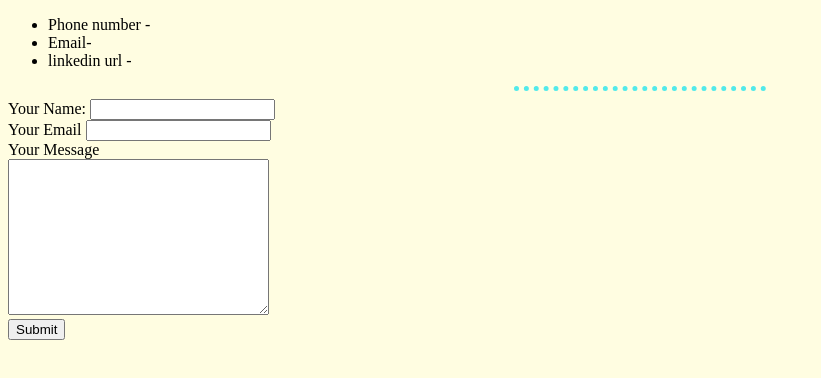
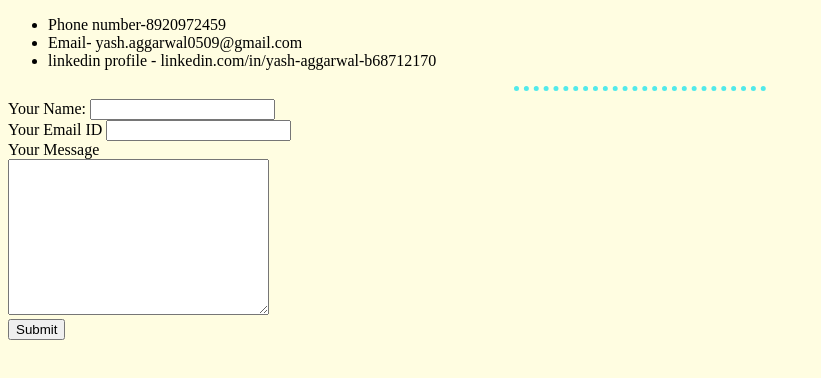
Before and after one commit to Yash5902/CV, a plain HTML site: page contactinfo.html in a window 1280 px wide. Shown: the whole page, without its empty margins (0-821 px from the left). Drawn offline with Linux system fonts and the light colour scheme.

Commit message:
contact info updated

```diff
--- a/contactinfo.html
+++ b/contactinfo.html
@@ -10,15 +10,15 @@
 </head>
 <body>
     <ul>
-        <li>Phone number -</li>
-        <li>Email- </li>
-        <li>linkedin url - </li>
+        <li>Phone number-8920972459 </li>
+        <li>Email- yash.aggarwal0509@gmail.com </li>
+        <li>linkedin profile - linkedin.com/in/yash-aggarwal-b68712170</li>
     </ul>
     <hr>
     <form action="mailto:yash.aggarwal0509@gmail.com" method="post" enctype="text/plain">
         <label > Your Name: </label>
         <input type="text" name="yourName" value=""> <br>
-         <label >Your Email</label>
+         <label >Your Email ID</label>
          <input type="email" name="Youremail"> <br>
          <label >Your Message</label><br>
          <textarea name="yourMessage" cols="30" rows="10"> </textarea>
```
Also changed, not shown: index.html (+1 -1 lines).
